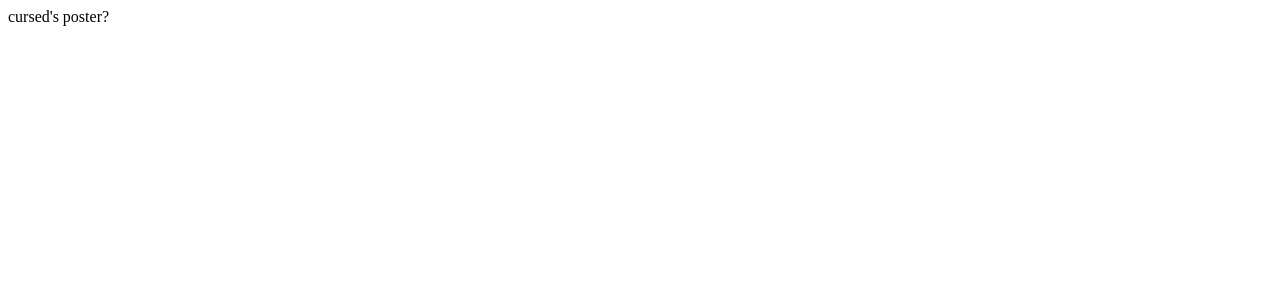
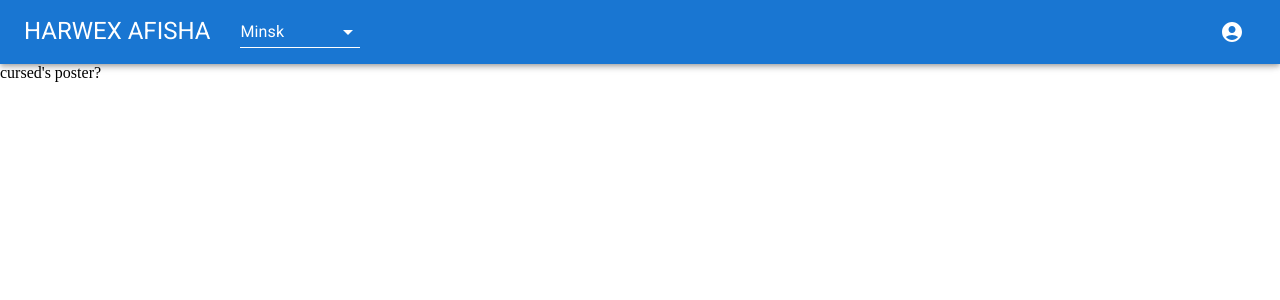
Before and after one commit to Harwex213/HarwexAfisha, a React (Create React App) app in the folder client/: page /poster in a window 1280 px wide. Shown: the top 300 px of the page. Built offline with nearby package versions, Linux system fonts and the light colour scheme.

Commit message:
feat(frontend): header

```diff
--- a/client/src/app/App.jsx
+++ b/client/src/app/App.jsx
@@ -8,6 +8,7 @@ import Register from "../pages/register/Register";
 import Poster from "../pages/poster/Poster";
 import Profile from "../pages/profile/Profile";
 import Dashboard from "../pages/dashboard/Dashboard";
+import Header from "../components/header/Header";
 
 import { routePaths } from "../common/constants/routePaths";
 import { userRoles } from "../common/constants/users";
@@ -15,6 +16,7 @@ import { userRoles } from "../common/constants/users";
 function App() {
     return (
         <>
+            <Header />
             <Routes>
                 <Route path={routePaths.main} element={<Main />} />
                 <Route
--- /dev/null
+++ b/client/src/common/constants/common.js
@@ -0,0 +1 @@
+export const defaultCity = "Minsk";
--- /dev/null
+++ b/client/src/common/hooks/useLocalStorage.js
@@ -0,0 +1,19 @@
+import { useState } from "react";
+
+export const useLocalStorage = (key, initialValue) => {
+    const [storedValue, setStoredValue] = useState(() => {
+        try {
+            const item = localStorage.getItem(key);
+            return item ? JSON.parse(item) : initialValue;
+        } catch (error) {
+            return initialValue;
+        }
+    });
+
+    const setValue = (value) => {
+        const valueToStore = value instanceof Function ? value(storedValue) : value;
+        setStoredValue(valueToStore);
+        localStorage.setItem(key, JSON.stringify(valueToStore));
+    };
+    return [storedValue, setValue];
+};
--- /dev/null
+++ b/client/src/common/styles/material.js
@@ -0,0 +1,26 @@
+export const whiteSelect = {
+    ".MuiSelect-icon": {
+        color: "white",
+    },
+    color: "white",
+    "&:before": {
+        borderColor: "white",
+    },
+    "&:after": {
+        borderColor: "white",
+    },
+    "&:not(.Mui-disabled):hover::before": {
+        borderColor: "white",
+    },
+};
+
+export const underlinedHover = {
+    "&:after": {
+        display: "block",
+        content: "''",
+        borderBottom: "solid 2px #fff",
+        transform: "scaleX(0)",
+        transition: " transform 150ms ease-in-out",
+    },
+    "&:hover:after": { transform: "scaleX(1)" },
+};
--- /dev/null
+++ b/client/src/components/header/Header.jsx
@@ -0,0 +1,82 @@
+import React, { useState } from "react";
+import { useLocalStorage } from "../../common/hooks/useLocalStorage";
+import { useNavigate } from "react-router-dom";
+import { useAuthContext } from "../../contexts/AuthContext";
+import { AppBar, Box, FormControl, IconButton, MenuItem, Select, Toolbar, Typography } from "@mui/material";
+import AccountCircle from "@mui/icons-material/AccountCircle";
+import { ProfileMenu } from "../profileMenu/ProfileMenu";
+import { defaultCity } from "../../common/constants/common";
+import { routePaths } from "../../common/constants/routePaths";
+import { userRoles } from "../../common/constants/users";
+import { underlinedHover, whiteSelect } from "../../common/styles/material";
+
+const Header = () => {
+    const navigate = useNavigate();
+    const { user } = useAuthContext();
+    const [menuAnchor, setMenuAnchor] = useState(null);
+    const [city, setCity] = useLocalStorage("city", defaultCity);
+
+    const isMenuOpen = Boolean(menuAnchor);
+    const isShowSelectCity = [userRoles.user, userRoles.guest].includes(user.role.toUpperCase());
+
+    const handleLogoClick = () => {
+        navigate(routePaths.main, { replace: true });
+    };
+
+    const handleProfileMenuOpen = (event) => {
+        setMenuAnchor(event.currentTarget);
+    };
+
+    const handleMenuClose = () => {
+        setMenuAnchor(null);
+    };
+
+    return (
+        <Box sx={{ flexGrow: 1 }}>
+            <AppBar position="fixed">
+                <Toolbar>
+                    <Typography
+                        sx={{
+                            cursor: "pointer",
+                            ...underlinedHover,
+                        }}
+                        variant="h5"
+                        noWrap
+                        component="div"
+                        onClick={handleLogoClick}
+                    >
+                        HARWEX AFISHA
+                    </Typography>
+                    {isShowSelectCity ? (
+                        <FormControl variant="standard" sx={{ m: 1, minWidth: 120, marginLeft: "30px" }}>
+                            <Select
+                                sx={{
+                                    ...whiteSelect,
+                                }}
+                                value={city}
+                                onChange={(event) => setCity(event.target.value)}
+                            >
+                                <MenuItem value="Minsk">Minsk</MenuItem>
+                                <MenuItem value="Vitebsk">Vitebsk</MenuItem>
+                                <MenuItem value="Gomel">Gomel</MenuItem>
+                            </Select>
+                        </FormControl>
+                    ) : null}
+                    <Box sx={{ flexGrow: 1 }} />
+                    <IconButton
+                        size="large"
+                        aria-haspopup="true"
+                        color="inherit"
+                        onClick={handleProfileMenuOpen}
+                    >
+                        <AccountCircle />
+                    </IconButton>
+                </Toolbar>
+            </AppBar>
+            <Toolbar />
+            <ProfileMenu anchorEl={menuAnchor} isMenuOpen={isMenuOpen} handleMenuClose={handleMenuClose} />
+        </Box>
+    );
+};
+
+export default Header;
--- /dev/null
+++ b/client/src/components/profileMenu/ProfileMenu.jsx
@@ -0,0 +1,100 @@
+import React from "react";
+import PropTypes from "prop-types";
+import { Link as RouterLink } from "react-router-dom";
+import { useAuthContext } from "../../contexts/AuthContext";
+import { Menu, MenuItem } from "@mui/material";
+import { userRoles } from "../../common/constants/users";
+import { routePaths } from "../../common/constants/routePaths";
+
+export const ProfileMenu = ({ anchorEl, isMenuOpen, handleMenuClose }) => {
+    const { user } = useAuthContext();
+
+    let menu;
+    switch (user?.role) {
+        case userRoles.guest:
+            menu = <GuestProfileMenu handleMenuClose={handleMenuClose} />;
+            break;
+        case userRoles.user:
+            menu = <UserProfileMenu handleMenuClose={handleMenuClose} />;
+            break;
+        case userRoles.manager:
+            menu = <ManagerProfileMenu handleMenuClose={handleMenuClose} />;
+            break;
+        default:
+            menu = null;
+            break;
+    }
+
+    return (
+        <Menu
+            anchorEl={anchorEl}
+            anchorOrigin={{
+                vertical: "bottom",
+                horizontal: "left",
+            }}
+            keepMounted
+            transformOrigin={{
+                vertical: "top",
+                horizontal: "left",
+            }}
+            open={isMenuOpen && Boolean(menu)}
+            onClose={handleMenuClose}
+        >
+            {menu}
+        </Menu>
+    );
+};
+
+const GuestProfileMenu = ({ handleMenuClose }) => {
+    return (
+        <>
+            <MenuItem component={RouterLink} to={routePaths.login} onClick={handleMenuClose}>
+                Login
+            </MenuItem>
+            <MenuItem component={RouterLink} to={routePaths.register} onClick={handleMenuClose}>
+                Registration
+            </MenuItem>
+        </>
+    );
+};
+
+const UserProfileMenu = ({ handleMenuClose }) => {
+    // TODO: log out mutation
+
+    return (
+        <>
+            <MenuItem component={RouterLink} to={routePaths.profile} onClick={handleMenuClose}>
+                Profile
+            </MenuItem>
+            <MenuItem onClick={handleMenuClose}>Log out</MenuItem>
+        </>
+    );
+};
+
+const ManagerProfileMenu = ({ handleMenuClose }) => {
+    // TODO: log out mutation
+
+    return (
+        <>
+            <MenuItem onClick={handleMenuClose}>Log out</MenuItem>
+        </>
+    );
+};
+
+ProfileMenu.propTypes = {
+    anchorEl: PropTypes.object,
+    isMenuOpen: PropTypes.bool,
+    handleMenuClose: PropTypes.func,
+};
+
+GuestProfileMenu.propTypes = {
+    handleMenuClose: PropTypes.func,
+};
+
+UserProfileMenu.propTypes = {
+    handleMenuClose: PropTypes.func,
+};
+
+ManagerProfileMenu.propTypes = {
+    handleMenuClose: PropTypes.func,
+};
--- /dev/null
+++ b/client/src/index.css
@@ -0,0 +1,3 @@
+body {
+    margin: 0;
+}
--- a/client/src/index.js
+++ b/client/src/index.js
@@ -5,6 +5,7 @@ import { QueryClientProvider } from "react-query";
 import queryClient from "./app/queryClient";
 import { AuthProvider } from "./contexts/AuthContext";
 import App from "./app/App";
+import "./index.css";
 
 ReactDOM.render(
     <React.StrictMode>
```
